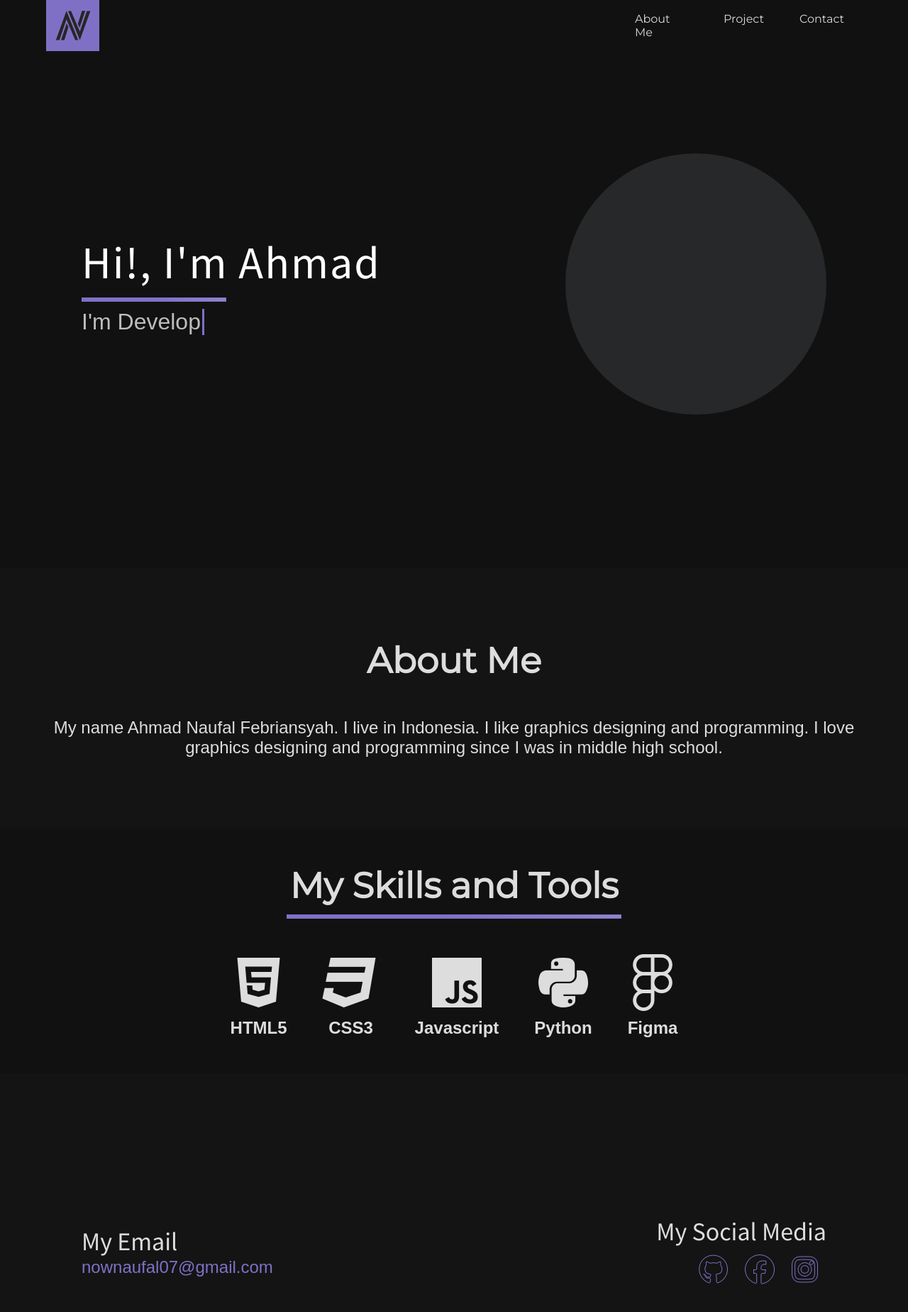
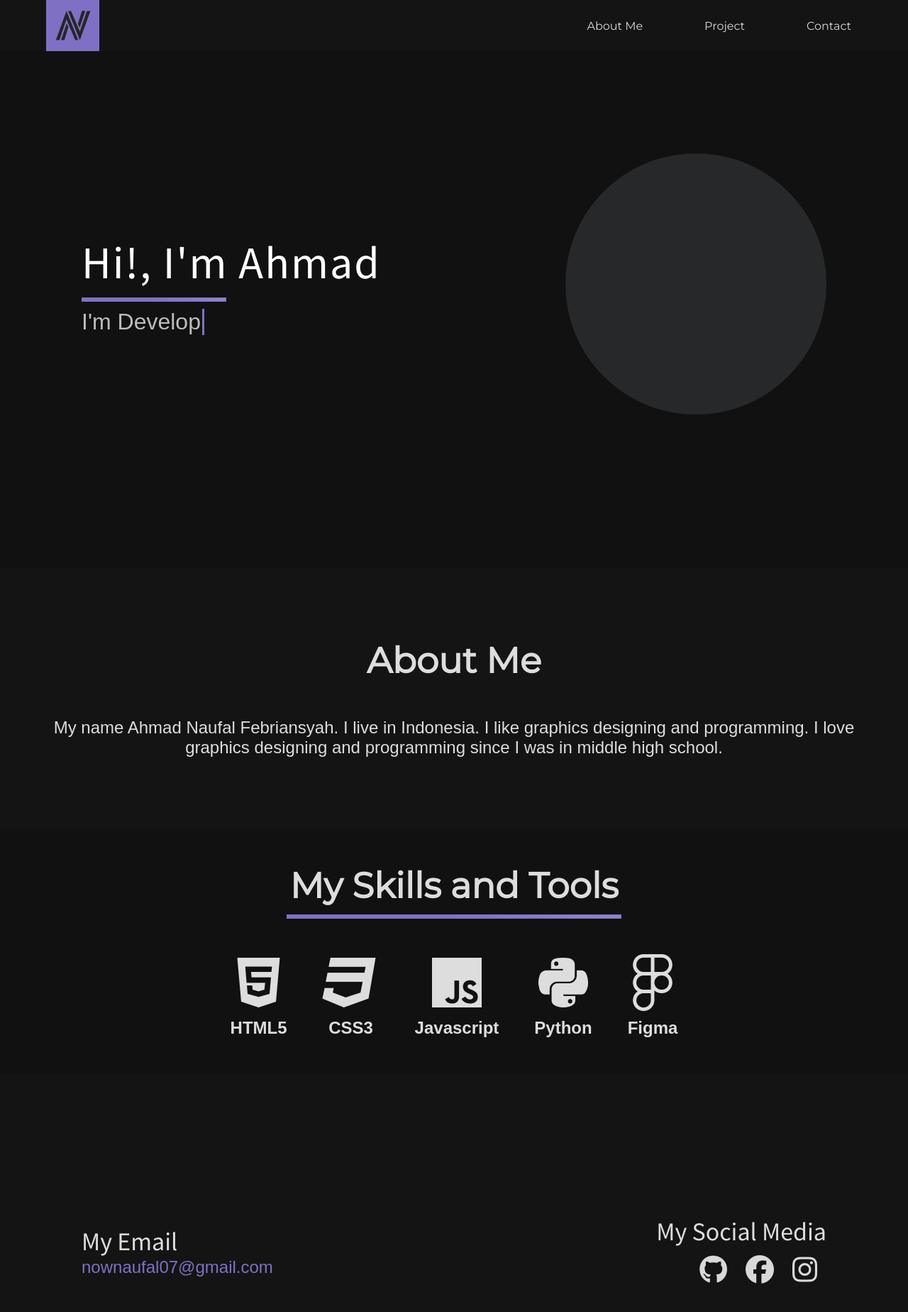
Before and after one commit to NFL07AHMAD/NFL07AHMAD.github.io, a plain HTML site: page index.html in a window 1280 px wide. Shown: the whole page at 71% size. Drawn offline with Linux system fonts and the light colour scheme.

Commit message:
I dont know what i doing

```diff
--- a/index.html
+++ b/index.html
@@ -18,10 +18,10 @@
 	<body>
 		<nav>
 			<div class="container">
-				<a href="#header" class="logo"><img src="img/my logo.svg" /></a>
+				<a href="#header" class="logo"><img src="img/my-logo.svg"/></a>
 
 				<ul>
-					<li><a href="#about">About Me</a></li>
+					<li><a href="#about" >About Me</a></li>
 					<li><a href="" onclick="alert(`Coming soon!! :D`)">Project</a></li>
 					<li><a href="#contact">Contact</a></li>
 				</ul>
@@ -35,7 +35,7 @@
 			</div>
 		</nav>
 
-		<section id="header" class="header">
+		<header id="header" class="header">
 			<div class="container">
 				<div class="col">
 					<h1>Hi!, I'm Ahmad</h1>
@@ -48,19 +48,19 @@
 					<div class="shape"></div>
 				</div>
 			</div>
-		</section>
+		</header>
 		<section id="about" class="about">
-			<h2>About Me</h2>
-			<p>
+			<h2 class="reveal">About Me</h2>
+			<p class="reveal">
 				My name Ahmad Naufal Febriansyah. I live in Indonesia. I like graphics
 				designing and programming. I love graphics designing and programming
 				since I was in middle high school.
 			</p>
 		</section>
 		<section class="skills">
-			<h2>My Skills and Tools</h2>
-			<div class="title-border"></div>
-			<div class="container">
+			<h2 class="reveal">My Skills and Tools</h2>
+			<div class="title-border reveal"></div>
+			<div class="container reveal">
 				<div class="col">
 					<i class="fab fa-html5"></i>
 					<h4>HTML5</h4>
@@ -85,27 +85,27 @@
 		</section>
 		<section id="contact" class="contact">
 			<div class="container">
-				<div class="col">
+				<div class="col reveal">
 					<p>My Email</p>
 					<a href="mailto:nownaufal07@gmail.com" class="email"
 						>nownaufal07@gmail.com</a
 					>
 				</div>
 				<div class="col">
-					<p>My Social Media</p>
-					<ul>
+					<p class="reveal">My Social Media</p>
+					<ul class="reveal">
 						<li>
-							<a href="https://github.com/NFL07AHMAD"
+							<a target="_blank" href="https://github.com/NFL07AHMAD" aria-label="github"
 								><i class="fab fa-github"></i
 							></a>
 						</li>
 						<li>
-							<a href="https://www.facebook.com/profile.php?id=100018105980925"
+							<a target="_blank" href="https://www.facebook.com/profile.php?id=100018105980925" aria-label="facebook"
 								><i class="fab fa-facebook"></i
 							></a>
 						</li>
 						<li>
-							<a href="https://www.instagram.com/naufal_07ahmad/"
+							<a target="_blank" href="https://www.instagram.com/naufal_07ahmad/" aria-label="instagram"
 								><i class="fab fa-instagram"></i
 							></a>
 						</li>
--- a/script/main.js
+++ b/script/main.js
@@ -1,53 +1,52 @@
-let icon1 = document.querySelectorAll(".contact ul li a")[0];
-let icon2 = document.querySelectorAll(".contact ul li a")[1];
-let icon3 = document.querySelectorAll(".contact ul li a")[2];
+let icon1 = document.querySelectorAll('.contact ul li a')[0];
+let icon2 = document.querySelectorAll('.contact ul li a')[1];
+let icon3 = document.querySelectorAll('.contact ul li a')[2];
 
-function changeNavColor() {
+function changeNavStyle() {
   let y = window.scrollY;
   if (y >= 50) {
-    document.querySelector("nav").style.backgroundColor =
-      "var(--secondary-color)";
-    document.querySelector("nav").style.height = "54px";
-    document.querySelector("nav").style.border =
-      "var(--secondary-color) 0 0 1px 0";
-    document.querySelector(".logo").style.height = "54px";
-    document.querySelector(".logo").style.width = "60px";
+    document.querySelector('nav').style.backgroundColor =
+      'var(--secondary-color)';
+    document.querySelector('nav').style.height = '54px';
+    document.querySelector('nav').style.boxShadow =
+      '0px 10px 26px -6px rgba(0,0,0,0.56)';
+    document.querySelector('.logo').style.height = '54px';
+    document.querySelector('.logo').style.width = '60px';
   } else {
-    document.querySelector("nav").style.backgroundColor =
-      "var(--primary-color)";
-    document.querySelector("nav").style.height = "72px";
-    document.querySelector(".logo").style.height = "72px";
-    document.querySelector(".logo").style.width = "75px";
+    document.querySelector('nav').style.boxShadow = 'inherit';
+    document.querySelector('nav').style.height = '72px';
+    document.querySelector('.logo').style.height = '72px';
+    document.querySelector('.logo').style.width = '75px';
   }
 }
 
 function typeWriter() {
-  const words = ["Designer", "Developer", "Programmer", "Freelancer"];
+  const words = ['Designer', 'Developer', 'Programmer', 'Freelancer'];
   let wordIndex = 0,
     charIndex = 0;
 
   function typing() {
     if (charIndex < words[wordIndex].length) {
-      document.querySelector(".type").textContent +=
+      document.querySelector('.type').textContent +=
         words[wordIndex].charAt(charIndex);
       charIndex++;
-      document.querySelector(".cursor").style.animation = "none";
+      document.querySelector('.cursor').style.animation = 'none';
       setTimeout(typing, 200);
     } else {
-      document.querySelector(".cursor").style.animation =
-        "cursorBlink 0.8s infinite";
+      document.querySelector('.cursor').style.animation =
+        'cursorBlink 0.8s infinite';
       setTimeout(erasing, 2000);
     }
   }
 
   function erasing() {
     if (charIndex > 0) {
-      document.querySelector(".type").textContent = words[wordIndex].substring(
+      document.querySelector('.type').textContent = words[wordIndex].substring(
         0,
         charIndex - 1
       );
       charIndex--;
-      document.querySelector(".cursor").style.animation = "none";
+      document.querySelector('.cursor').style.animation = 'none';
       setTimeout(erasing, 100);
     } else {
       wordIndex++;
@@ -61,10 +60,31 @@ function typeWriter() {
 
 typeWriter();
 
-document.addEventListener("scroll", () => {
-  changeNavColor();
+document.addEventListener('scroll', () => {
+  changeNavStyle();
 });
 
-document.querySelector(".menu-toggle").addEventListener("click", () => {
-  document.querySelector("nav ul").classList.toggle("slide");
+document.querySelector('.menu-toggle').addEventListener('click', () => {
+  document.querySelector('nav ul').classList.toggle('slide');
 });
+
+function reveal() {
+  var reveals = document.querySelectorAll('.reveal');
+
+  for (var i = 0; i < reveals.length; i++) {
+    var windowHeight = window.innerHeight;
+    var elementTop = reveals[i].getBoundingClientRect().top;
+    var elementVisible = 10;
+
+    if (elementTop < windowHeight - elementVisible) {
+      reveals[i].classList.add('active');
+    } else {
+      reveals[i].classList.remove('active');
+    }
+  }
+}
+
+window.addEventListener('scroll', reveal);
+
+// To check the scroll position on page load
+reveal();
--- a/style/style.css
+++ b/style/style.css
@@ -23,11 +23,12 @@ body {
 /* Navbar */
 
 nav {
-	background: var(--primary-color);
+	background: var(--secondary-color);
 	width: 100%;
 	position: fixed;
 	transition: all 0.2s;
 	height: 75px;
+	z-index: 3;
 }
 
 nav .container {
@@ -66,8 +67,8 @@ nav .logo img {
 nav ul {
 	display: flex;
 	list-style: none;
-	/* justify-content: space-between; */
-	width: 30%;
+	justify-content: space-between;
+	width: 35%;
 	transition: all 0.5s;
 }
 
@@ -76,18 +77,19 @@ nav ul li {
 }
 
 nav ul li a {
-	padding: 10px 20px;
+	padding: 20px 10px;
 	display: inline-block;
 	background-size: 100% 0%;
 	background-repeat: no-repeat;
 	background-position: left;
-	background-image: linear-gradient(to top, #8070c5, #8070c5ac, #8070c500);
+	background-image: linear-gradient(to top, #8070c5, #8070c5);
 	background-position: bottom;
 	transition: 0.5s;
 }
 
 nav ul li a:hover {
 	background-size: 100% 100%;
+	color: var(--primary-color);
 }
 
 /* Hamburger Menu */
@@ -362,13 +364,13 @@ nav ul li a:hover {
 	background-repeat: no-repeat;
 	background-position: left;
 	background-image: linear-gradient(to left, var(--accent-color), var(--accent-color));
-	text-shadow: -1px 0 var(--accent-color), 0 1px var(--accent-color), 1px 0 var(--accent-color), 0 -1px var(--accent-color);
-	color: var(--secondary-color);
+	color: #d9d9d9;
 	transition: 0.5s;
 }
 
 .contact ul li a:hover {
 	background-size: 100% 100%;
+	color: var(--secondary-color);
 }
 
 @media (max-width: 768px) {
@@ -500,3 +502,15 @@ nav ul li a:hover {
 		padding: inherit;
 	}
 }
+
+.reveal {
+  position: relative;
+  transform: translateY(150px);
+  opacity: 0;
+  transition: 1s all ease;
+}
+
+.reveal.active {
+  transform: translateY(0);
+  opacity: 1;
+}
```
Also changed, not shown: img/my-logo.svg (renamed from img/my logo.svg).
